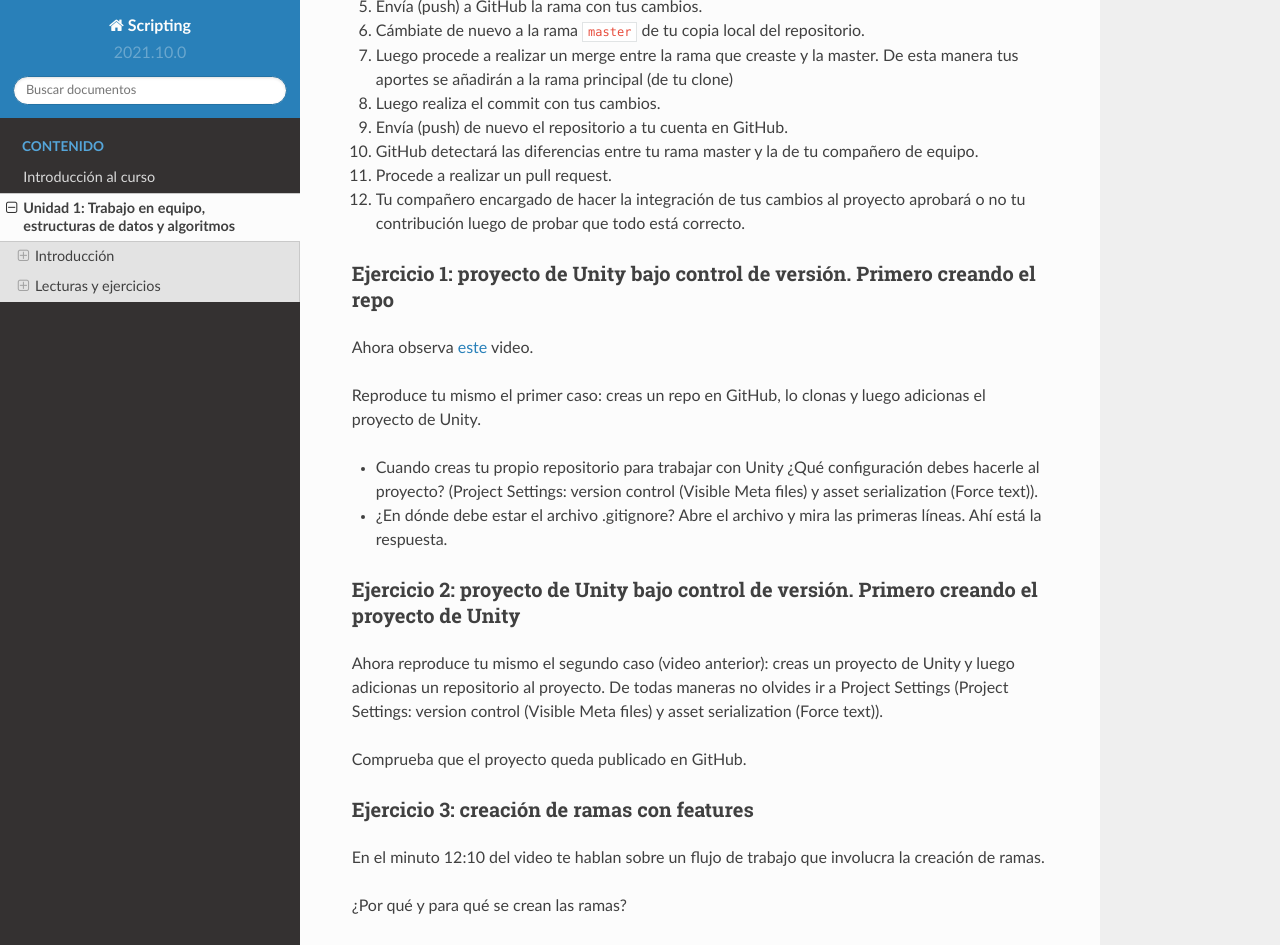
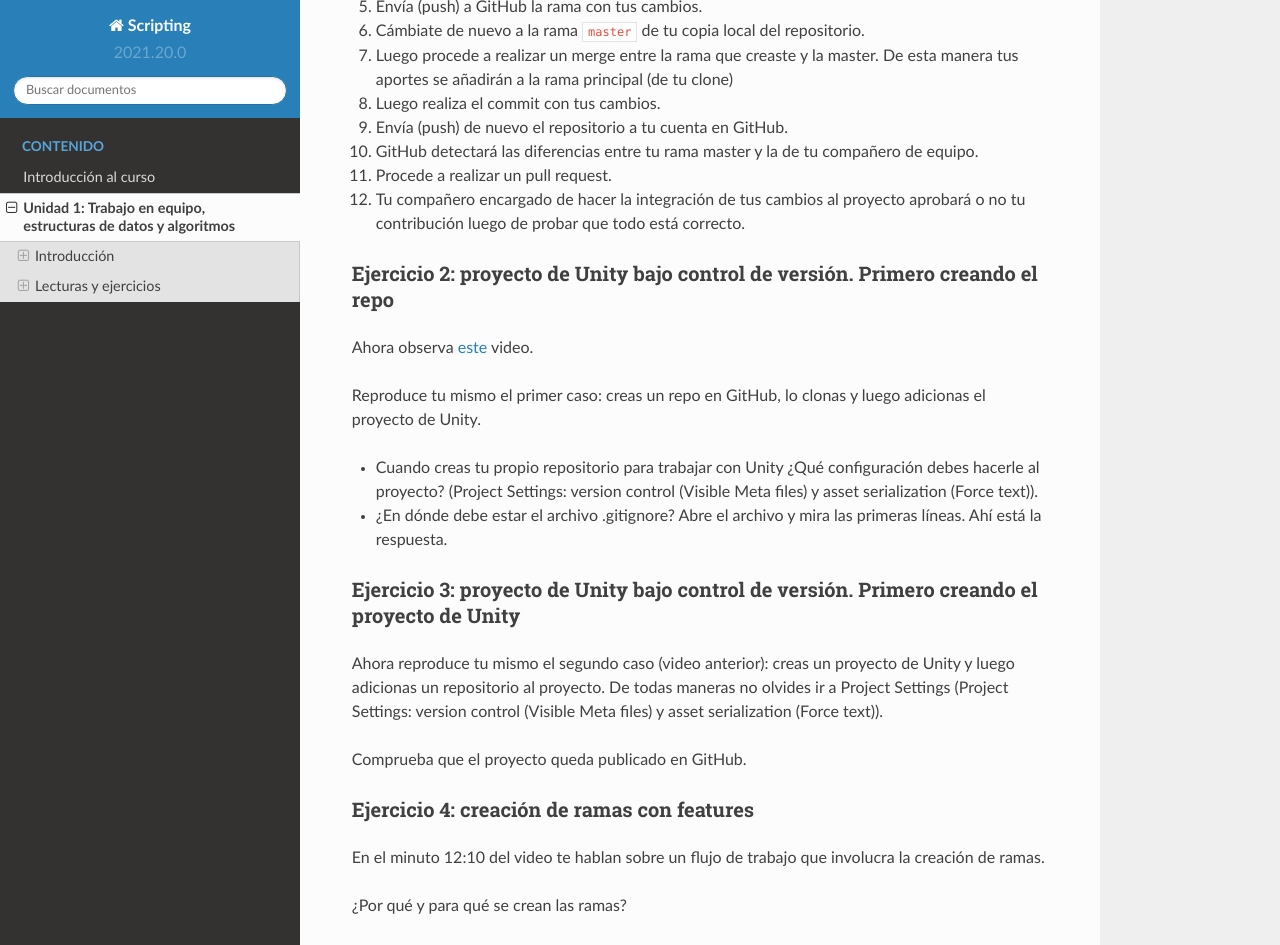
Before and after one commit to juanferfranco/scripting, a Sphinx documentation site: the page built from docs/_unidad1/unidad1.rst, in a window 1280 px wide and 1400 px high, scrolled down 1354 px. Shown: the top 945 px of the window. Built offline with Sphinx 7.4.7 and the Read the Docs theme 2.0.0, drawn with Linux system fonts in a browser that asks for light colours; some of the changed text lies outside the part shown.

Commit message:
minor update to unit 1

```diff
--- a/docs/_unidad1/unidad1.rst
+++ b/docs/_unidad1/unidad1.rst
@@ -73,7 +73,7 @@ serían:
 #. Tu compañero encargado de hacer la integración de tus cambios al proyecto aprobará o no
    tu contribución luego de probar que todo está correcto.
 
-Ejercicio 1: proyecto de Unity bajo control de versión. Primero creando el repo
+Ejercicio 2: proyecto de Unity bajo control de versión. Primero creando el repo
 ^^^^^^^^^^^^^^^^^^^^^^^^^^^^^^^^^^^^^^^^^^^^^^^^^^^^^^^^^^^^^^^^^^^^^^^^^^^^^^^^^^^
 
 Ahora observa `este <https://youtu.be/WH7qDUYHGK8>`__ video.
@@ -97,7 +97,7 @@ maneras no olvides ir a Project Settings (Project Settings: version control
 
 Comprueba que el proyecto queda publicado en GitHub.
 
-Ejercicio 3: creación de ramas con features
+Ejercicio 4: creación de ramas con features
 ^^^^^^^^^^^^^^^^^^^^^^^^^^^^^^^^^^^^^^^^^^^^^^
 
 En el minuto 12:10 del video te hablan sobre un flujo de trabajo que involucra la
@@ -200,7 +200,7 @@ foro. También encontrarás información reciente en `este <https://youtu.be/PjP
     En este curso vamos a utilizar Git y GitHub. Ten en cuenta que todos
     los repositorios que crees sean públicos para poder hacer seguimiento a tu trabajo.
 
-Ejercicio 10: repaso de conceptos claves antes de comenzar con las estructuras de datos
+Ejercicio 11: repaso de conceptos claves antes de comenzar con las estructuras de datos
 ^^^^^^^^^^^^^^^^^^^^^^^^^^^^^^^^^^^^^^^^^^^^^^^^^^^^^^^^^^^^^^^^^^^^^^^^^^^^^^^^^^^^^^^^^^^
 
 Antes de comenzar a estudiar algunas estructuras de datos y algoritmos, vamos
@@ -580,7 +580,7 @@ UFFFFFFF. Interesante. Pero descansemos un rato...
 Una última cosa, por ahora. Me cuentas en notación Big-O ¿Cuál es el costo
 de cada método en ArrayList.cs?  (Profe, eso no es descansar...  Perdón).
 
-Ejercicio 19: algoritmos de búsqueda en arreglos
+Ejercicio 20: algoritmos de búsqueda en arreglos
 ^^^^^^^^^^^^^^^^^^^^^^^^^^^^^^^^^^^^^^^^^^^^^^^^^
 
 Considera que tienes algunos elementos almacenados en un arreglo y quieres buscar
--- a/docs/conf.py
+++ b/docs/conf.py
@@ -24,7 +24,7 @@ copyright = '2021, Juan Franco'
 author = 'Juan Franco'
 
 # The short X.Y version
-version = '2021.10.0'
+version = '2021.20.0'
 # The full version, including alpha/beta/rc tags
 release = 'alpha'
 
```
Also changed, not shown: other parts of docs/_unidad1/unidad1.rst (+24 -24 lines).
